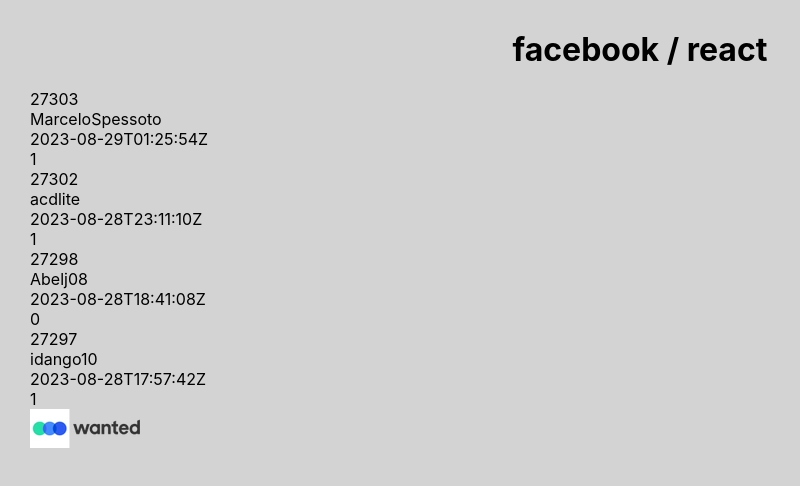
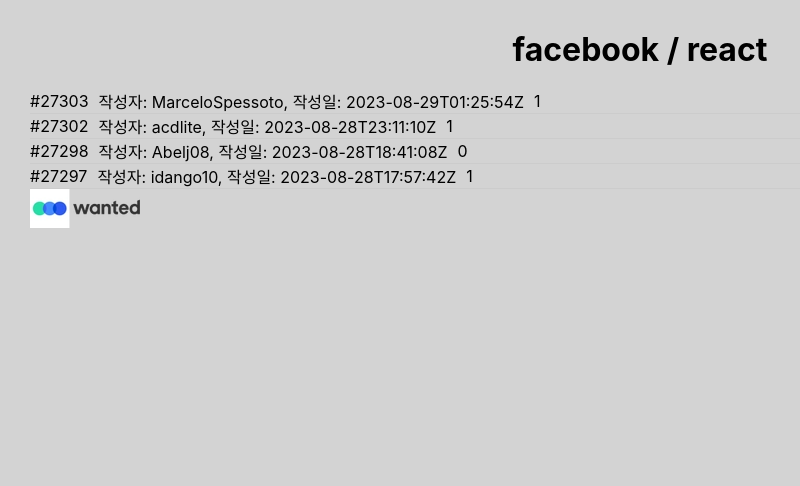
Before and after one commit to JJineu/github-issue-web, a React (Create React App) app: page / in a window 1280 px wide. Shown: the top 486 px of the page, without its empty margins (0-800 px from the left). Built offline with nearby package versions, Linux system fonts and the light colour scheme; a web font is replaced by a local one.

Commit message:
REFACTOR: issueCard 재사용을 위해 리팩토링

```diff
--- a/src/components/issue/IssueCard.tsx
+++ b/src/components/issue/IssueCard.tsx
@@ -1,21 +1,34 @@
 import React from 'react';
 import { IIssue } from '../../types/issue';
-import { useNavigate } from 'react-router-dom';
+import { useLocation, useNavigate } from 'react-router-dom';
+import styled from 'styled-components';
 
 export default function IssueCard({ issue }: { issue: IIssue }) {
   const { issueId, title, author, createdAt, commentsLength } = issue;
   const navigate = useNavigate();
+  const location = useLocation();
   const moveIssueDetail = () => {
-    navigate(`/${issueId}`);
+    if (location.pathname !== `/${issueId}`) navigate(`/${issueId}`);
   };
 
   return (
-    <section onClick={moveIssueDetail}>
-      <p>{issueId}</p>
-      <title>{title}</title>
-      <p>{author}</p>
-      <p>{createdAt}</p>
+    <Container onClick={moveIssueDetail}>
+      <p>#{issueId}</p>
+      <div>
+        <title>{title}</title>
+        <p>
+          작성자: {author}, 작성일: {createdAt}
+        </p>
+      </div>
       <p>{commentsLength}</p>
-    </section>
+    </Container>
   );
 }
+
+const Container = styled.section`
+  display: flex;
+  width: 100%;
+  gap: 10px;
+  align-items: center;
+  border-bottom: 1px solid #ccc;
+`;
```
